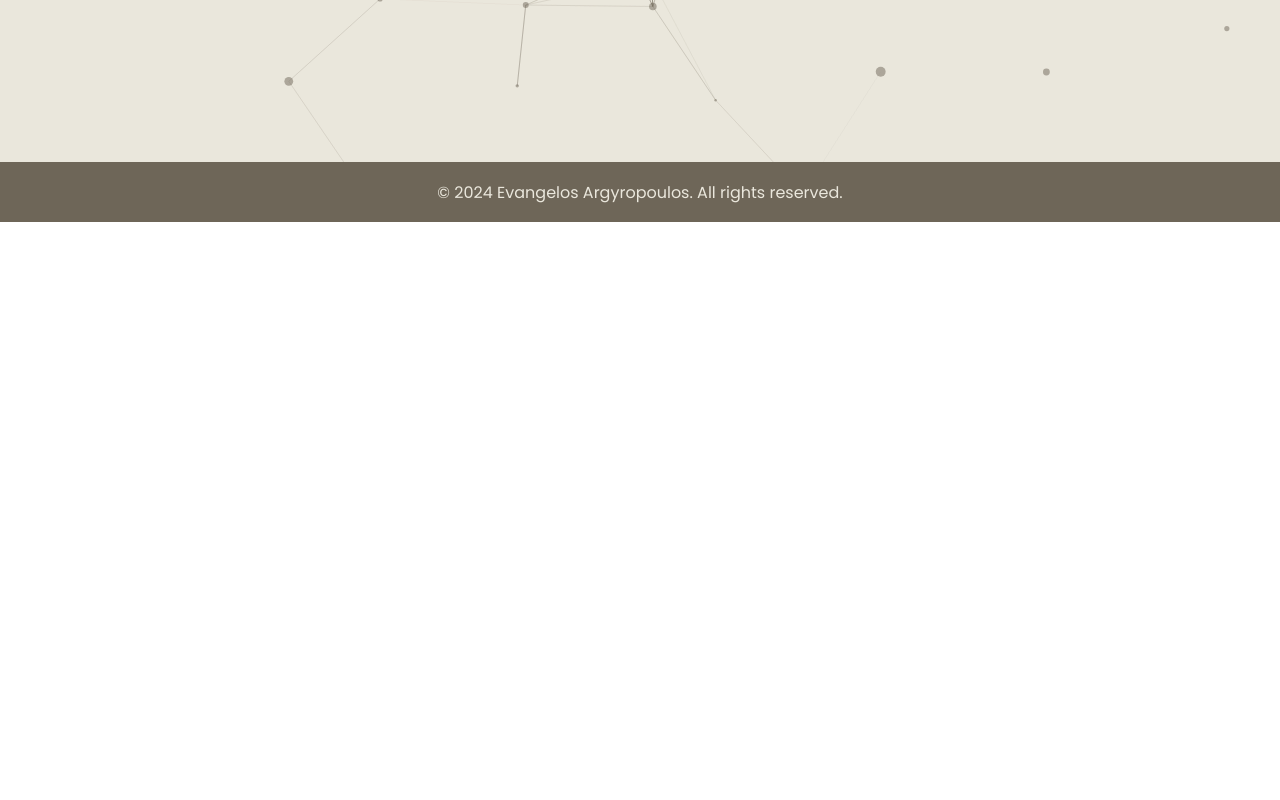
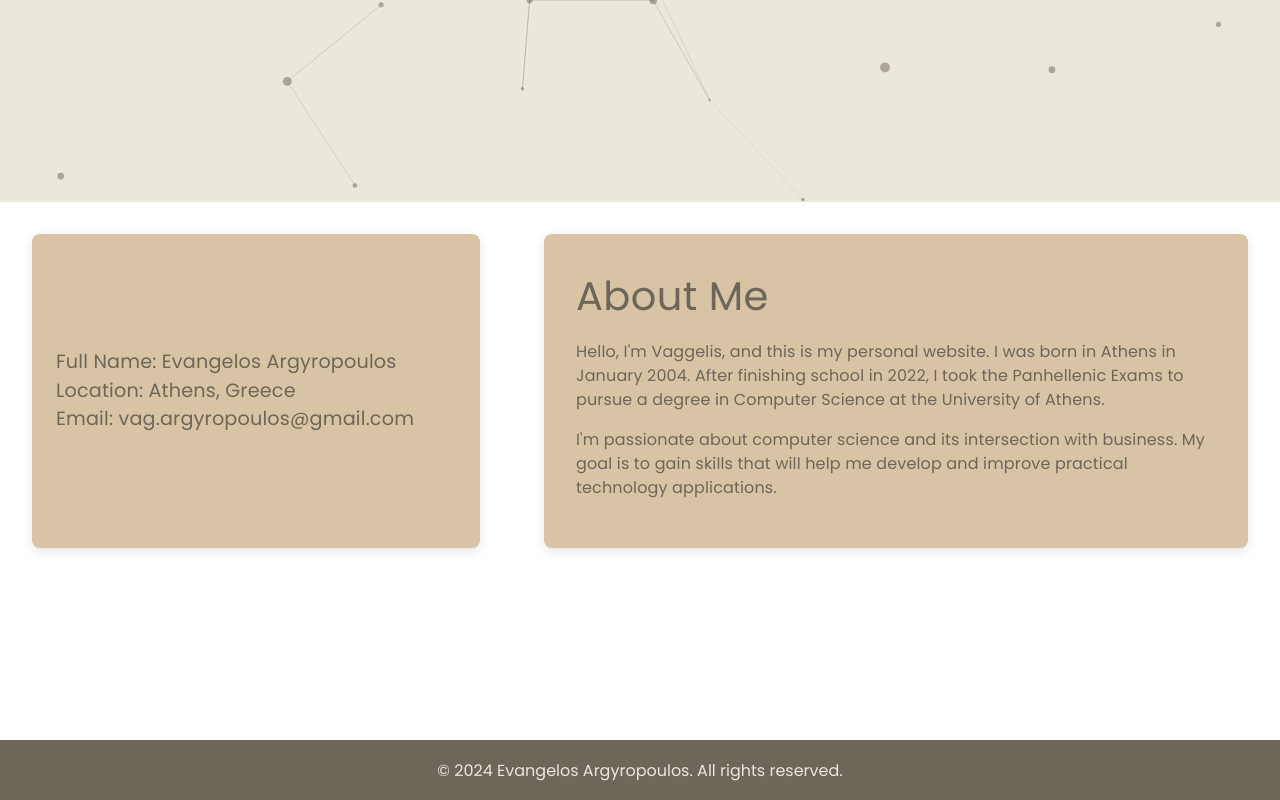
Before and after one commit to Vaggelis-Arg/vaggelis-arg.github.io, a React (Create React App) app: page / in a window 1280 px wide. Shown: the part 598-1398 px from the top of the page. Before the commit the page ends 820 px from the top, so only its background shows below. Built offline with nearby package versions, Linux system fonts and the light colour scheme.

Commit message:
added about info

```diff
--- a/src/App.js
+++ b/src/App.js
@@ -7,6 +7,7 @@ import ParticlesBackground from './components/ParticlesBackground';
 import Resume from './components/Resume';
 import Projects from './components/Projects';
 import Contact from './components/Contact';
+import About from './components/About';
 import './style.css';
 
 function App() {
@@ -18,6 +19,7 @@ function App() {
           <>
             <ParticlesBackground />
             <Home />
+            <About />
           </>} />
         <Route path="/resume" element={<Resume />} />
         <Route path="/projects" element={<Projects />} />
--- /dev/null
+++ b/src/components/About.jsx
@@ -0,0 +1,129 @@
+import React from 'react';
+import { Container, Typography, Box, useMediaQuery } from '@mui/material';
+
+const About = () => {
+    const isSmallScreen = useMediaQuery(`(max-width: ${2 * 330 + 64}px)`); // 330px minWidth * 2 boxes + 64px gap
+
+    return (
+        <section
+        id="about"
+        style={{
+            display: 'flex',
+            alignItems: 'center',
+            justifyContent: 'center',
+            padding: '2rem 0',
+            position: 'relative',
+            zIndex: 1,
+            width: '100%',
+            margin: '0 0 10rem 0',
+        }}
+        >
+        <Container
+            maxWidth={false}
+            style={{
+            paddingLeft: '0',
+            paddingRight: '0',
+            }}
+        >
+            <Box
+            display="flex"
+            justifyContent="center"
+            alignItems="stretch"
+            sx={{
+                gap: '4rem',
+                flexDirection: isSmallScreen ? 'column' : 'row',
+            }}
+            >
+            <Box
+                sx={{
+                width: { xs: '100%', md: '35%' },
+                minWidth: '330px',
+                backgroundColor: '#d8c3a5',
+                padding: '1.5rem',
+                borderRadius: '8px',
+                boxShadow: '0 4px 12px rgba(0, 0, 0, 0.1)',
+                textAlign: 'left',
+                display: 'flex',
+                flexDirection: 'column',
+                justifyContent: 'center',
+                }}
+            >
+                <Typography
+                    sx={{
+                        fontSize: '1.2rem',
+                        fontFamily: 'Poppins, sans-serif',
+                        color: '#6e6658',
+                    }}
+                >
+                    Full Name: Evangelos Argyropoulos
+                </Typography>
+                <Typography
+                    sx={{
+                        fontSize: '1.2rem',
+                        fontFamily: 'Poppins, sans-serif',
+                        color: '#6e6658',
+                    }}
+                >
+                    Location: Athens, Greece
+                </Typography>
+                <Typography
+                sx={{
+                    fontSize: '1.2rem',
+                    fontFamily: 'Poppins, sans-serif',
+                    color: '#6e6658',
+                }}
+                >
+                    Email: vag.argyropoulos@gmail.com
+                </Typography>
+            </Box>
+
+            <Box
+                sx={{
+                width: { xs: '100%', md: '55%' },
+                minWidth: '330px',
+                backgroundColor: '#d8c3a5',
+                padding: '2rem',
+                borderRadius: '8px',
+                boxShadow: '0 4px 12px rgba(0, 0, 0, 0.1)',
+                textAlign: 'left',
+                }}
+            >
+                <Typography
+                    component="h1"
+                    gutterBottom
+                    sx={{
+                        color: '#6e6658',
+                        fontSize: '2.5rem',
+                        fontFamily: 'Poppins, sans-serif',
+                    }}
+                    >
+                        About Me
+                </Typography>
+                <Typography
+                    paragraph
+                    sx={{
+                        color: '#6e6658',
+                        fontFamily: 'Poppins, sans-serif',
+                    }}
+                    >
+                        Hello, I'm Vaggelis, and this is my personal website.
+                        I was born in Athens in January 2004.
+                        After finishing school in 2022, I took the Panhellenic Exams to pursue a degree in Computer Science at the University of Athens.
+                </Typography>
+                <Typography
+                    paragraph
+                    sx={{
+                        color: '#6e6658',
+                        fontFamily: 'Poppins, sans-serif',
+                    }}
+                    >
+                        I'm passionate about computer science and its intersection with business. My goal is to gain skills that will help me develop and improve practical technology applications.
+                </Typography>
+            </Box>
+            </Box>
+        </Container>
+        </section>
+    );
+};
+
+export default About;
--- a/src/components/Home.jsx
+++ b/src/components/Home.jsx
@@ -1,8 +1,9 @@
 import React from 'react';
-import { Container, Grid, Typography, Box, Avatar } from '@mui/material';
+import { Container, Grid, Typography, Box, Avatar, useMediaQuery } from '@mui/material';
 import profilePicture from '../assets/profile-image.jpg';
 
 const Home = () => {
+    const isSmallScreen = useMediaQuery('(max-width:600px)');
     return (
         <section
         id="home"
@@ -15,7 +16,6 @@ const Home = () => {
             overflow: 'hidden',
             minHeight: '100vh',
             padding: '2rem',
-            marginTop: '-5vh',
             zIndex: 1,
         }}
         >
@@ -27,7 +27,7 @@ const Home = () => {
                     alt="Evangelos Argyropoulos"
                     sx={{
                         width: '100%',
-                        maxWidth: '250px',
+                        maxWidth: isSmallScreen ? '235px' : '250px',
                         height: 'auto',
                         display: 'block',
                     }}
@@ -41,7 +41,7 @@ const Home = () => {
                             gutterBottom
                             sx={{
                             color: '#6e6658',
-                            fontSize: '3rem',
+                            fontSize: isSmallScreen ? '2.5rem' : '3rem',
                             fontFamily: 'Poppins, sans-serif',
                             }}
                         >
```
Also changed, not shown: src/components/Contact.jsx (indentation only), src/components/Footer.jsx (indentation only).
